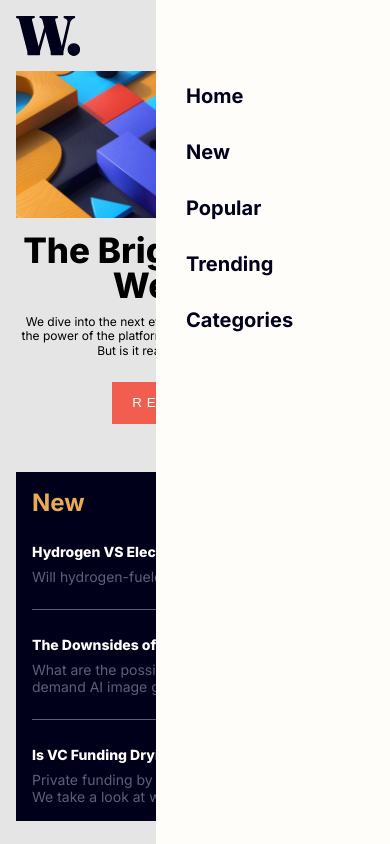
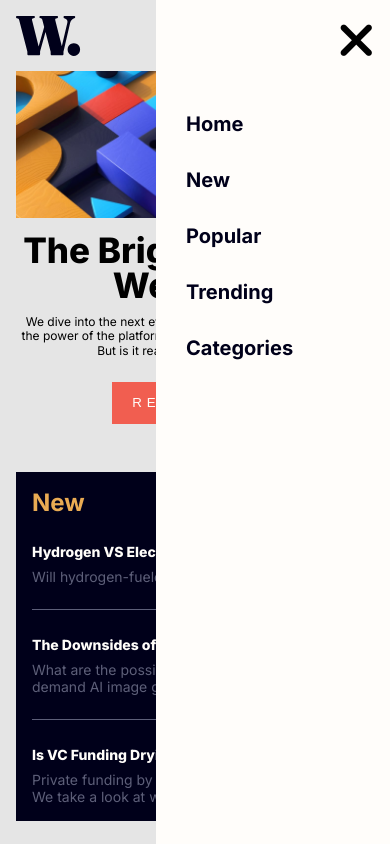
Before and after one commit to Oyindobra-Agberebi/News-Homepage, a plain HTML site: page index.html in a window 390 px wide. Both pictures are taken after a click on the picture 354 px from the left and 38 px from the top of the page. Shown: the top 844 px of the page. Drawn offline with Linux system fonts and the light colour scheme.

Commit message:
initial commit

```diff
--- a/css/style.css
+++ b/css/style.css
@@ -249,11 +249,9 @@ footer a:hover {
   }
   #btn-remove {
     display: inline-block;
-
-    width: 50px;
-    padding: .3em;
-    margin-top: 0.2em;
-    margin-left: 19em;
+    font-size: 50px;
+    text-align: right;
+    margin: 0.3em;
   }
 
   ul a {
--- a/index.html
+++ b/index.html
@@ -31,7 +31,8 @@
           </header>
           <img src="assets/images/icon-menu.svg" id="btn-add" alt="">
           <ul class="btn">
-            <img src="assets/images/icon-menu-close.svg" id="btn-remove" alt="">
+
+            <i class="fa-solid fa-xmark" id="btn-remove"></i>
 
             <li><a href="#">Home</a></li>
             <li><a href="#">New</a></li>
```
